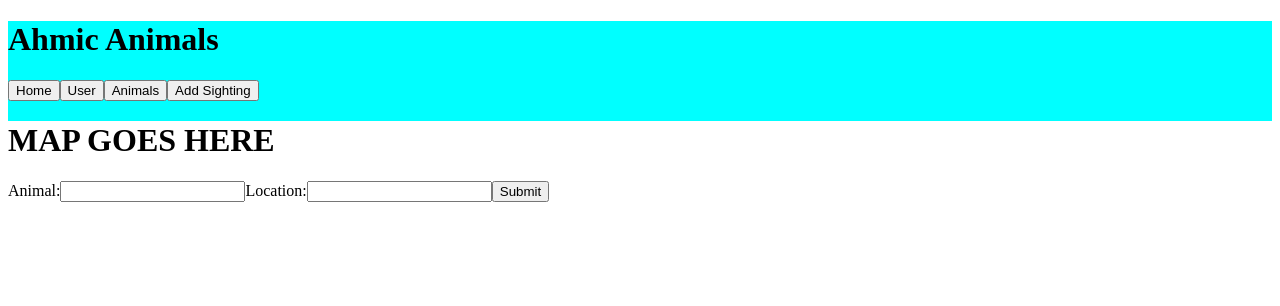
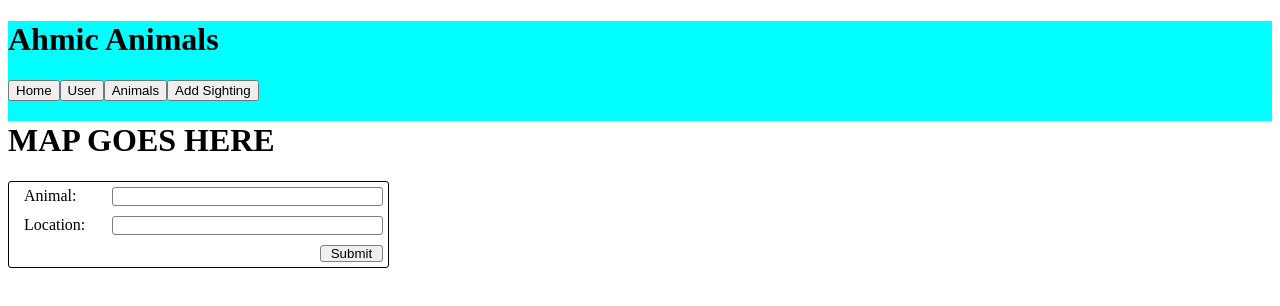
Before and after one commit to DukeBaird/wildlife-tracker, a React app: page / in a window 1280 px wide. Both pictures are taken after a click on the button "Add Sighting". Shown: the top 306 px of the page. Built offline with nearby package versions, Linux system fonts and the light colour scheme; the HTML template or start-up script is replaced by a standard one.

Commit message:
Add styling to new sightings form

```diff
--- a/client/src/addSighting.jsx
+++ b/client/src/components/addSighting/addSighting.jsx
@@ -1,6 +1,6 @@
 import React from 'react';
 import ReactDOM from 'react-dom';
-import '../style.sass';
+import './addSighting.sass';
 
 export class NewSighting extends React.Component {
     constructor(props) {
@@ -32,16 +32,20 @@ export class NewSighting extends React.Component {
 
     render() {
         return (
+			<div className="NewSighting">
 				<form onSubmit={this.handleSubmit}>
-                <label>
-                    Animal:
+					<label className="inputLabel">
+						<span>Animal:</span>
 						<input type="text" value={this.state.animal} onChange={this.handleAnimalChange} />
 					</label>
-                <label>
-                    Location:
+					<label className="inputLabel">
+						<span>Location:</span>
 						<input type="text" value={this.state.location} onChange={this.handleLocationChange}/>
 					</label>
-                <input type="submit" value="Submit"/>
+					<div className="inputDiv">
+						<input className="submit" type="submit" value="Submit"/>
+					</div>
 				</form>
+			</div>
         )}
 };
--- /dev/null
+++ b/client/src/components/addSighting/addSighting.sass
@@ -0,0 +1,35 @@
+.NewSighting
+	display: flex
+	flex-direction: column
+	width: 30%
+	border: 1px solid black
+	border-radius: 3px
+
+.NewSighting form
+	display: flex
+	flex-direction: column
+
+.NewSighting .inputDiv
+	text-align: right
+
+.NewSighting .submit
+	width: fit-content
+	margin: 5px
+	padding: 0 10px
+	border: 1px solid gray
+	border-radius: 3px
+
+.NewSighting .inputLabel
+	display: flex
+	justify-content: space-between
+
+.NewSighting .inputLabel span
+	margin: 5px 15px
+	width: 60px
+	display: inline-block
+
+.NewSighting .inputLabel input
+	margin: 5px
+	width: 70%
+	border: 1px solid gray
+	border-radius: 3px
--- a/client/src/index.jsx
+++ b/client/src/index.jsx
@@ -2,7 +2,7 @@ import React from 'react';
 import ReactDOM from 'react-dom';
 import {Header} from './header.jsx';
 import {AnimalLocations} from './animalLocations.jsx';
-import {NewSighting} from './addSighting.jsx';
+import {NewSighting} from './components/addSighting/addSighting.jsx';
 import '../style.sass';
 
 class App extends React.Component {
```
Lines whose indentation alone changed are shown as unchanged.
